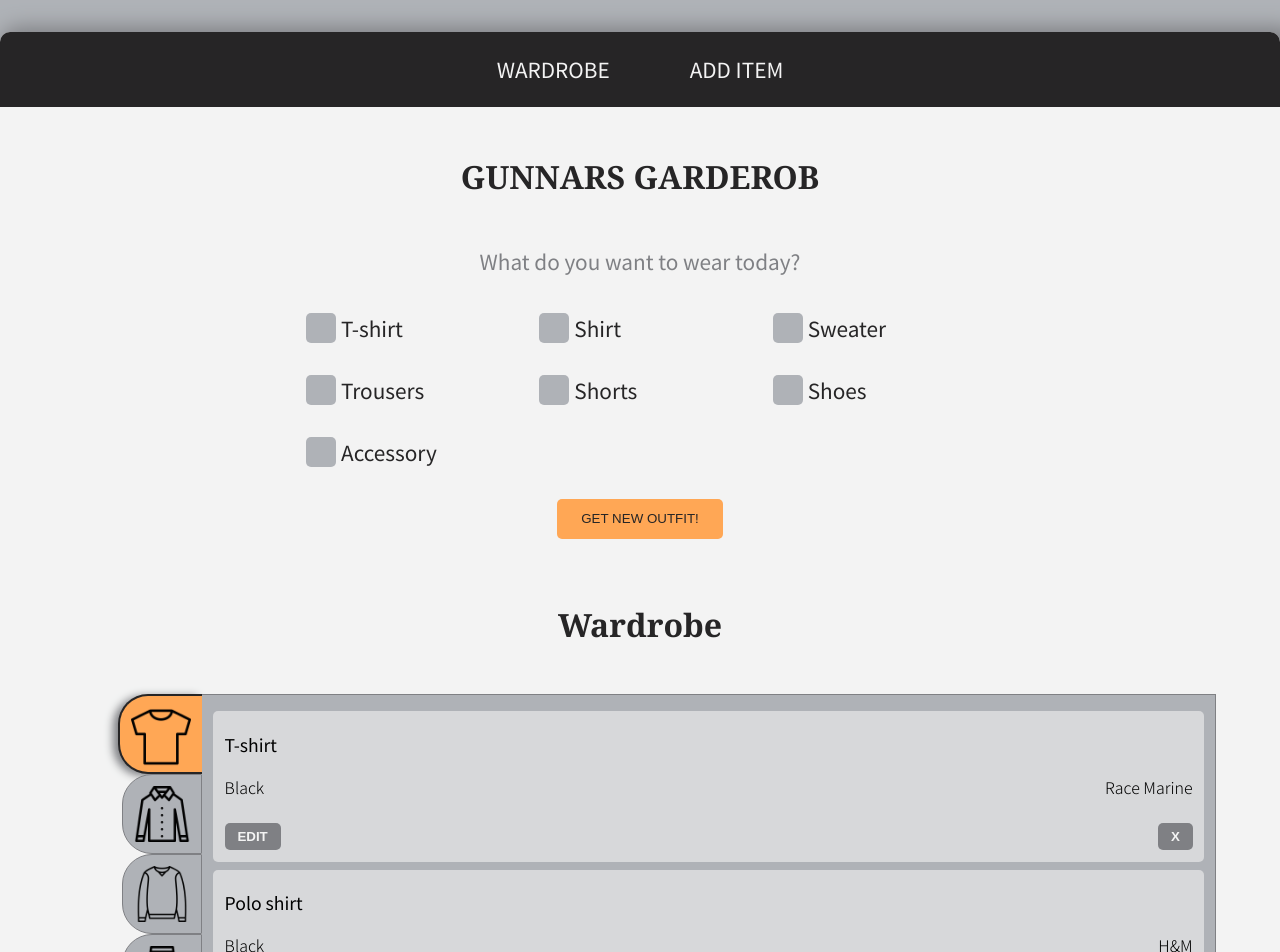
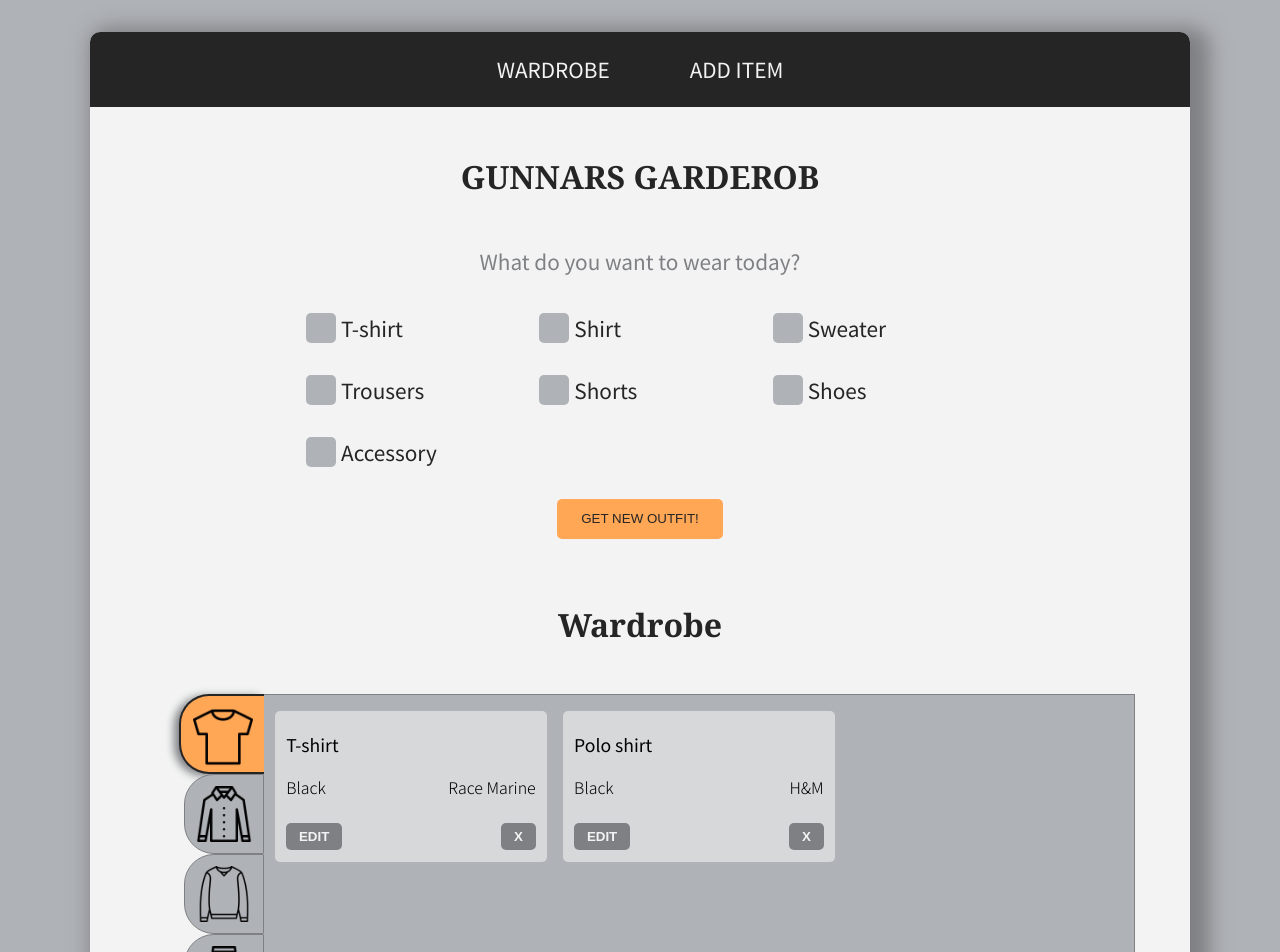
Before and after one commit to chris-mbg/wardrobe-app-react, a React (Create React App) app: page / in a window 1280 px wide. Shown: the top 952 px of the page. Built offline with nearby package versions, Linux system fonts and the light colour scheme.

Commit message:
Styles to Wardrobe/Shelf
Display:grid for Shelf-items on larger screens

```diff
--- a/src/css/Shelf.module.css
+++ b/src/css/Shelf.module.css
@@ -4,14 +4,12 @@
   padding: 0.5rem 0.2rem;
   margin: 0;
   color: #000;
-  /* border: 1px solid #262526 */
 }
 .wardrobeItem {
   background-color: #d7d8da;
   margin: 0.5rem;
   padding: 0.2rem;
   border-radius: 5px;
-
 }
 .itemContent {
   padding: 0 0.5rem;
@@ -25,11 +23,6 @@
   display: flex;
   justify-content: space-between;
 }
-/* .wardrobeItem p{
-  margin: 0.5rem;
-  padding: 0.2rem;
-  border-radius: 5px;
-} */
 .itemButtons {
   display: flex;
   justify-content: space-between;
@@ -53,6 +46,20 @@
 .itemButtons .editButton {
   flex-basis: 80%;
 }
+@media only screen and (min-width: 767px){
+  .shelf {
+    display: grid;
+    grid-template-columns: 1fr 1fr;
+  }
+
+}
+@media only screen and (min-width: 1140px){
+  .shelf {
+    display: grid;
+    grid-template-columns: 1fr 1fr 1fr;
+  }
+
+}
 
 /* #262526 black
 #7f8084
--- a/src/css/index.css
+++ b/src/css/index.css
@@ -47,9 +47,9 @@
   box-shadow: 10px 5px 20px 10px #7f8084;
 }
 
-@media only screen and (min-width:1000px) {
+@media only screen and (min-width:1140px) {
   .App {
-    max-width: 1400px;
+    max-width: 1100px;
     margin: 2rem auto;
   }
   button {
```
